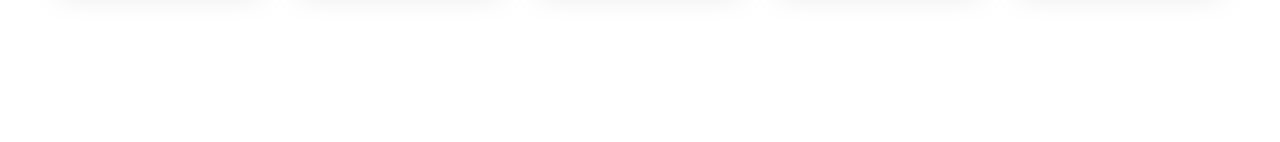
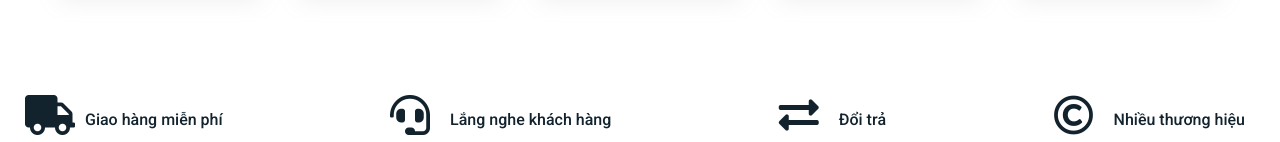
Before and after one commit to haquoctuan20/shoes6-project, a Vue app: page / in a window 1280 px wide. Shown: the part 3584-3726 px from the top of the page. Before the commit the page ends 3604 px from the top, so only its background shows below. Built offline with nearby package versions, Linux system fonts and the light colour scheme.

Commit message:
tuấn - support

```diff
--- a/src/views/user/home-tuan/Home.vue
+++ b/src/views/user/home-tuan/Home.vue
@@ -110,6 +110,45 @@
           :key="index"
         >
           <SingleProduct />
+        </div>
+      </div>
+    </div>
+
+    <!-- support -->
+    <div class="home-support">
+      <div class="support-item">
+        <div class="support-item-icon">
+          <i class="fas fa-truck"></i>
+        </div>
+        <div class="support-item-text">
+          <p>Giao hàng miễn phí</p>
+        </div>
+      </div>
+
+      <div class="support-item">
+        <div class="support-item-icon">
+          <i class="fas fa-headset"></i>
+        </div>
+        <div class="support-item-text">
+          <p>Lắng nghe khách hàng</p>
+        </div>
+      </div>
+
+      <div class="support-item">
+        <div class="support-item-icon">
+          <i class="fas fa-exchange-alt"></i>
+        </div>
+        <div class="support-item-text">
+          <p>Đổi trả</p>
+        </div>
+      </div>
+
+      <div class="support-item">
+        <div class="support-item-icon">
+          <i class="far fa-copyright"></i>
+        </div>
+        <div class="support-item-text">
+          <p>Nhiều thương hiệu</p>
         </div>
       </div>
     </div>
@@ -262,7 +301,9 @@
 }
 
 /* best seller */
-
+.best-seller {
+  padding-bottom: 50px;
+}
 .best-seller > h2 {
   font-size: 36px;
   letter-spacing: 1px;
@@ -324,4 +365,27 @@
 .item-product-sellers {
   margin: 10px 10px 30px;
 }
+
+/* support */
+.home-support {
+  height: 50px;
+  width: 100%;
+  display: flex;
+  justify-content: space-between;
+  padding: 50px 5px 20px;
+}
+.support-item {
+  display: flex;
+  align-items: center;
+}
+.support-item-icon {
+  width: 50px;
+  height: 50px;
+  font-size: 40px;
+}
+.support-item-text {
+  font-size: 16px;
+  font-weight: 500;
+  padding: 10px;
+}
 </style>
```
